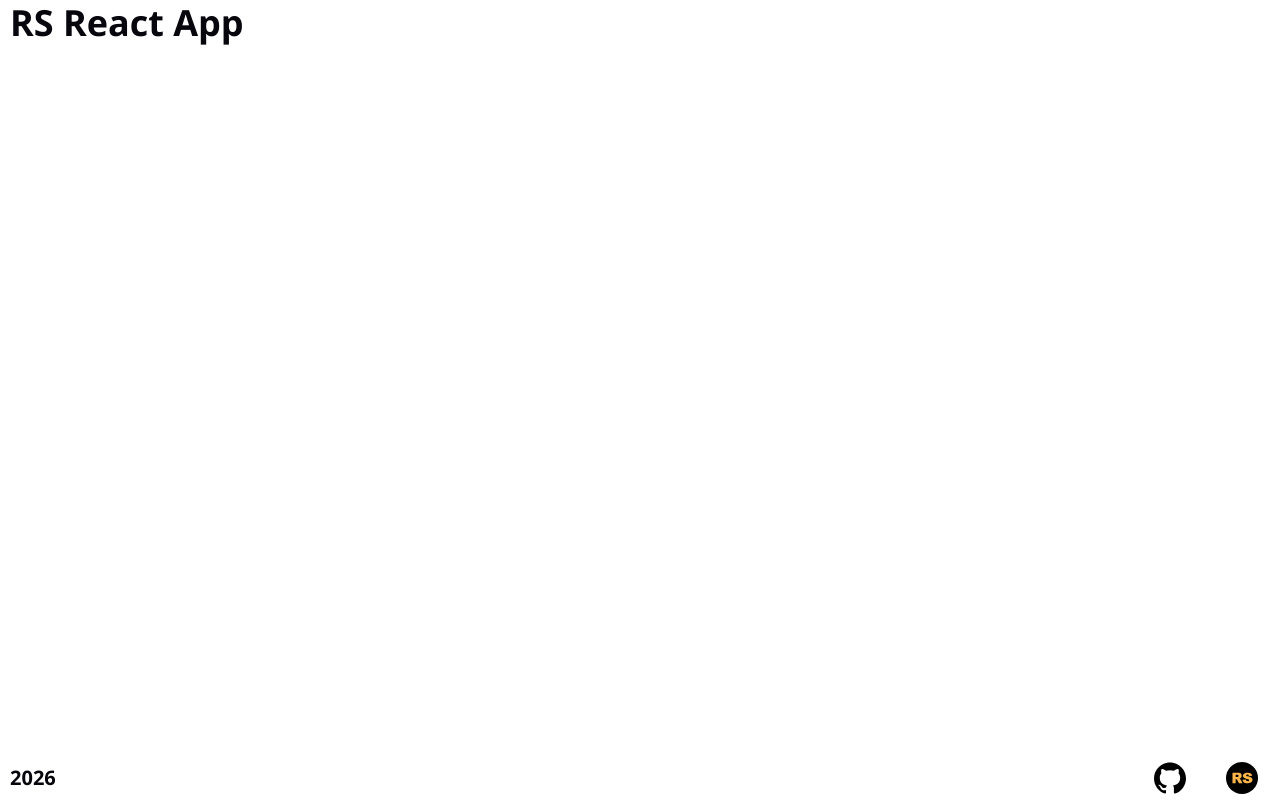
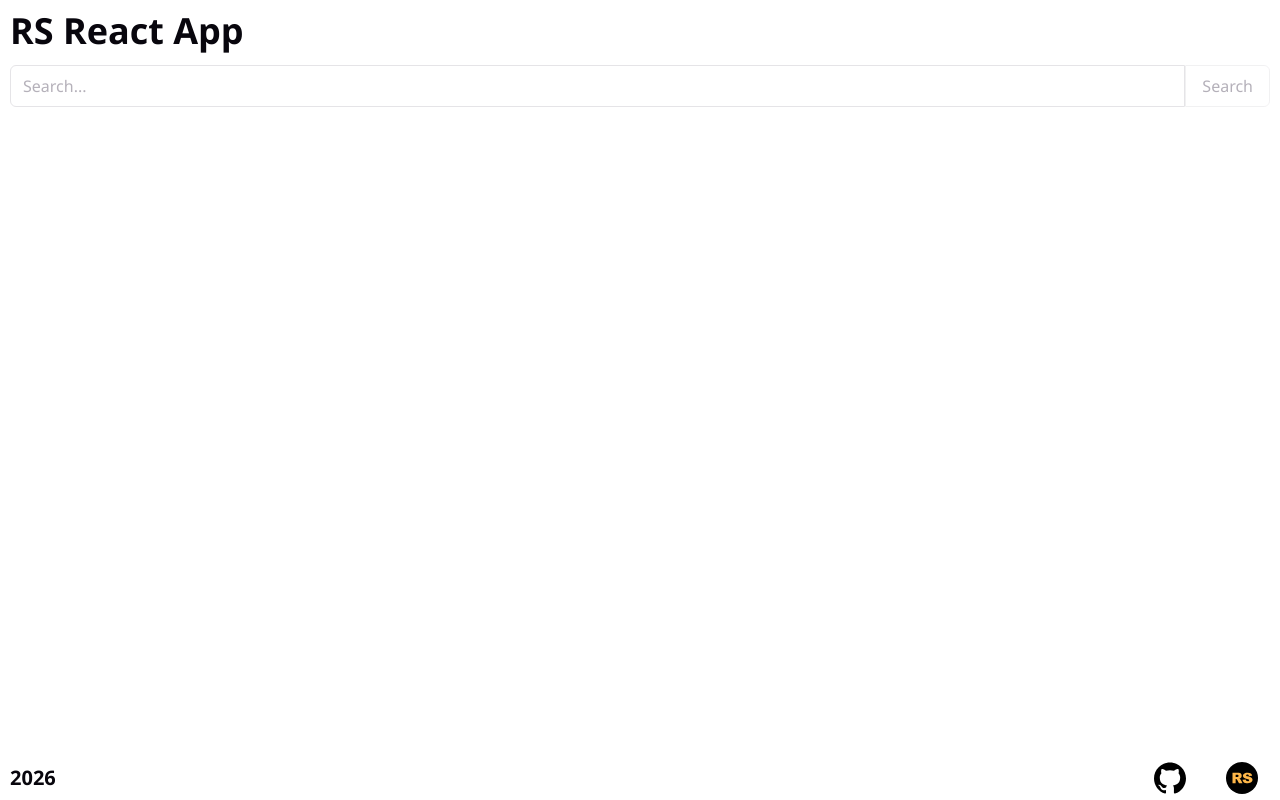
Before and after one commit to kanoplich/rs-react-app, a React (Vite) app: page / in a window 1280 px wide. Built offline with nearby package versions, Linux system fonts and the light colour scheme.

Commit message:
feat: add search bar

```diff
--- a/src/app/css/index.css
+++ b/src/app/css/index.css
@@ -22,7 +22,6 @@
   --accent: #aa3bff;
   --accent-bg: rgba(170, 59, 255, 0.1);
   --accent-border: rgba(170, 59, 255, 0.5);
-  --social-bg: rgba(244, 243, 236, 0.5);
   --shadow:
     rgba(0, 0, 0, 0.1) 0 10px 15px -3px, rgba(0, 0, 0, 0.05) 0 4px 6px -2px;
 }
@@ -35,8 +34,6 @@
   --color-accent: var(--accent);
   --color-accent-bg: var(--accent-bg);
   --color-accent-border: var(--accent-border);
-  --color-social-bg: var(--social-bg);
-  --color--social-bg: var(--social-bg);
 }
 
 @layer base {
--- a/src/app/layout/index.tsx
+++ b/src/app/layout/index.tsx
@@ -1,12 +1,15 @@
 import { Component } from 'react';
 import { Footer, Header } from '../ui';
+import { Dashboard } from '@/pages';
 
 export class Layout extends Component {
   render() {
     return (
       <div className="app">
         <Header />
-        <main className="flex-1"></main>
+        <main className="flex-1">
+          <Dashboard />
+        </main>
         <Footer />
       </div>
     );
--- a/src/app/ui/header/index.tsx
+++ b/src/app/ui/header/index.tsx
@@ -3,7 +3,7 @@ import { Component } from 'react';
 export class Header extends Component {
   render() {
     return (
-      <header className="text-bg">
+      <header className="text-bg mt-2 mb-3">
         <h1>RS React App</h1>
       </header>
     );
--- /dev/null
+++ b/src/pages/dashboard/index.tsx
@@ -0,0 +1,14 @@
+import { Component } from 'react';
+import { SearchBar } from './ui/search-bar';
+
+export class Dashboard extends Component {
+  render() {
+    return (
+      <SearchBar
+        onSearch={function (query: string): void {
+          throw new Error('Function not implemented.');
+        }}
+      />
+    );
+  }
+}
--- /dev/null
+++ b/src/pages/dashboard/ui/search-bar/index.tsx
@@ -0,0 +1,51 @@
+import { Component } from 'react';
+import { Search, Button } from '@/shared/ui';
+
+interface SearchBarProps {
+  onSearch: (query: string) => void;
+  placeholder?: string;
+  disabled?: boolean;
+}
+
+interface SearchBarState {
+  query: string;
+}
+
+export class SearchBar extends Component<SearchBarProps, SearchBarState> {
+  constructor(props: SearchBarProps) {
+    super(props);
+    this.state = { query: '' };
+  }
+
+  handleSearch = () => {
+    this.props.onSearch(this.state.query);
+  };
+
+  handleChange = (query: string) => {
+    this.setState({ query });
+  };
+
+  render() {
+    const { placeholder, disabled } = this.props;
+    const { query } = this.state;
+
+    return (
+      <div className="flex">
+        <Search
+          value={query}
+          onChange={this.handleChange}
+          onSearch={this.handleSearch}
+          placeholder={placeholder}
+          disabled={disabled}
+        />
+        <Button
+          onClick={this.handleSearch}
+          disabled={disabled || !query.trim()}
+          className="rounded-l-none rounded-r-md"
+        >
+          Search
+        </Button>
+      </div>
+    );
+  }
+}
--- /dev/null
+++ b/src/pages/index.ts
@@ -0,0 +1 @@
+export { Dashboard } from './dashboard';
--- /dev/null
+++ b/src/shared/ui/button.tsx
@@ -0,0 +1,30 @@
+import { Component } from 'react';
+import type { ButtonHTMLAttributes, ReactNode } from 'react';
+
+interface ButtonProps extends ButtonHTMLAttributes<HTMLButtonElement> {
+  children: ReactNode;
+}
+
+export class Button extends Component<ButtonProps> {
+  render() {
+    const { children, className = '', ...props } = this.props;
+
+    return (
+      <button
+        className={`
+          px-4 py-2 rounded-md font-medium
+          border border-border
+          transition-all duration-200
+          cursor-pointer
+          hover:border-accent
+          active:bg-accent-bg
+          disabled:opacity-50 disabled:cursor-not-allowed
+          ${className}
+        `}
+        {...props}
+      >
+        {children}
+      </button>
+    );
+  }
+}
--- /dev/null
+++ b/src/shared/ui/index.ts
@@ -0,0 +1,2 @@
+export * from './button';
+export * from './search';
--- /dev/null
+++ b/src/shared/ui/search.tsx
@@ -0,0 +1,47 @@
+import { Component, type ChangeEvent, type KeyboardEvent } from 'react';
+
+interface SearchProps {
+  value: string;
+  onChange: (value: string) => void;
+  onSearch: () => void;
+  placeholder?: string;
+  disabled?: boolean;
+}
+
+export class Search extends Component<SearchProps> {
+  handleChange = (e: ChangeEvent<HTMLInputElement>) => {
+    this.props.onChange(e.target.value);
+  };
+
+  handleKeyDown = (e: KeyboardEvent<HTMLInputElement>) => {
+    if (e.key === 'Enter') {
+      this.props.onSearch();
+    }
+  };
+
+  render() {
+    const { value, placeholder = 'Search...', disabled = false } = this.props;
+
+    return (
+      <input
+        type="search"
+        value={value}
+        placeholder={placeholder}
+        onChange={this.handleChange}
+        onKeyDown={this.handleKeyDown}
+        disabled={disabled}
+        className="
+          flex-1 px-3 py-2
+          border border-border
+          rounded-l-md
+          bg-bg text-text
+          placeholder:text-muted-foreground
+          hover:border-accent
+          active:bg-accent-bg
+          focus:outline-none focus:ring-2 focus:ring-accent
+          disabled:opacity-50 disabled:cursor-not-allowed
+        "
+      />
+    );
+  }
+}
```
